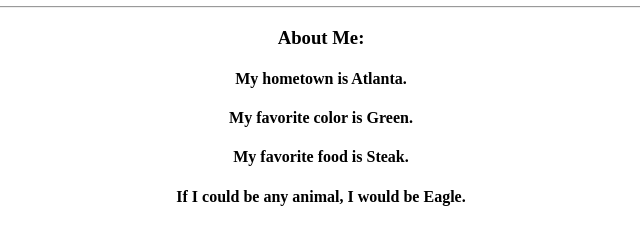
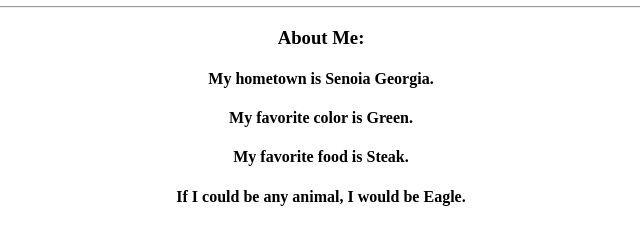
Before and after one commit to DavidHolmes31/my-first-repo2, a plain HTML site: page index.html in a window 1280 px wide. Shown: the part 121-361 px from the top of the page, 319-959 px from the left. Drawn offline with Linux system fonts and the light colour scheme.

Commit message:
Hometown add

```diff
--- a/index.html
+++ b/index.html
@@ -11,7 +11,7 @@
 				<h2>Software Developer</h2>
 				<hr>
 				<h3>About Me:</h3>
-					<h4>My hometown is Atlanta.</h4>
+					<h4>My hometown is Senoia Georgia.</h4>
 					<h4>My favorite color is Green.</h4>
 					<h4>My favorite food is Steak.</h4>
 					<h4>If I could be any animal, I would be Eagle.</h4>
```
